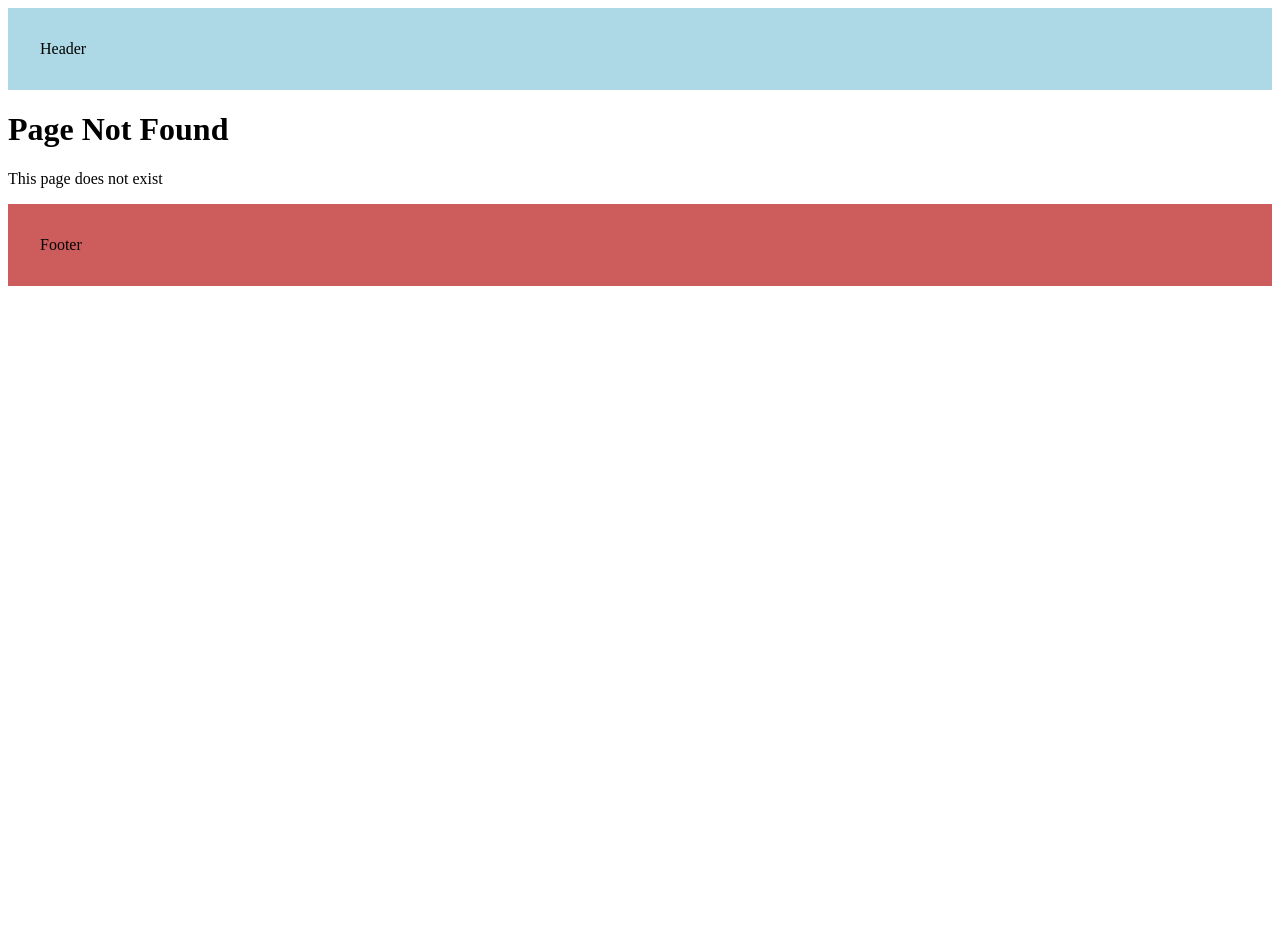
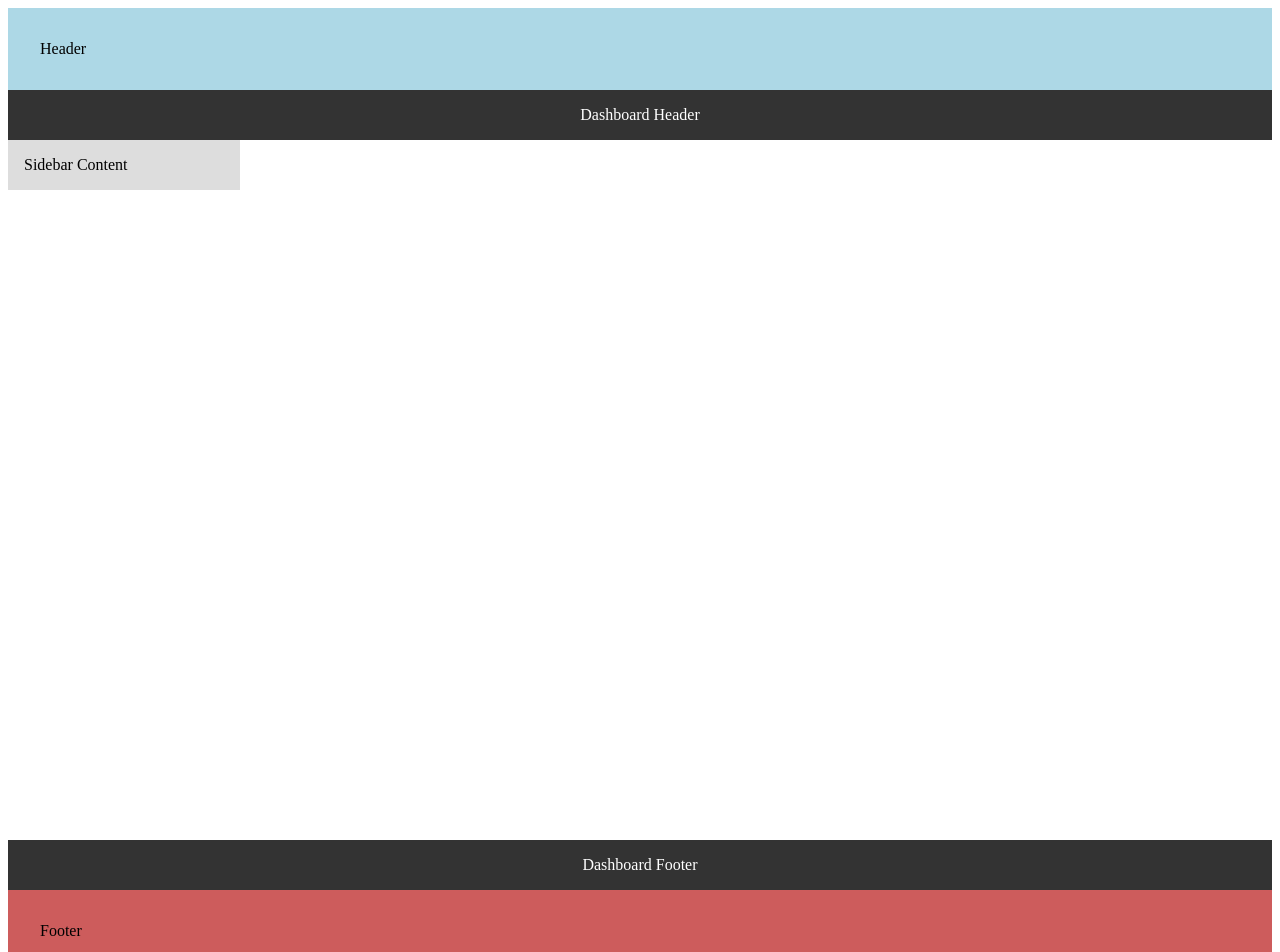
Before and after one commit to Yuwen-0/NextJs-Learning-Library, a Next.js app: page /complex-dashboard in a window 1280 px wide. Before the commit this address had no page. Shown: the top 952 px of the page. Before the commit the page ends 800 px from the top, so only its background shows below. Built offline with nearby package versions, Linux system fonts and the light colour scheme.

Commit message:
learn:error handling

```diff
--- /dev/null
+++ b/src/app/complex-dashboard/page.tsx
@@ -0,0 +1,42 @@
+import React from "react";
+
+type DashboardLayoutProps = {
+  children: React.ReactNode;
+};
+
+const DashboardLayout: React.FC<DashboardLayoutProps> = ({ children }) => {
+  return (
+    <div
+      style={{ display: "flex", minHeight: "100vh", flexDirection: "column" }}
+    >
+      <header
+        style={{
+          backgroundColor: "#333",
+          color: "white",
+          padding: "1rem",
+          textAlign: "center",
+        }}
+      >
+        Dashboard Header
+      </header>
+      <aside
+        style={{ backgroundColor: "#ddd", padding: "1rem", width: "200px" }}
+      >
+        Sidebar Content
+      </aside>
+      <main style={{ flex: 1, padding: "1rem" }}>{children}</main>
+      <footer
+        style={{
+          backgroundColor: "#333",
+          color: "white",
+          padding: "1rem",
+          textAlign: "center",
+        }}
+      >
+        Dashboard Footer
+      </footer>
+    </div>
+  );
+};
+
+export default DashboardLayout;
--- a/src/app/products/[productId]/reviews/[reviewId]/page.tsx
+++ b/src/app/products/[productId]/reviews/[reviewId]/page.tsx
@@ -10,11 +10,13 @@ export default function Reviews({
     reviewId: string;
   };
 }) {
+  /*
   const num = Math.floor(Math.random() * 5);
-  const num2 = "im tired";
   if (num > 1) {
     throw new Error("error");
   }
+  */
+
   if (parseInt(params.productId) > 1000) {
     notFound();
   }
```
Also changed, not shown: src/app/products/[productId]/layout.tsx (+6 -2 lines), src/app/products/error.tsx (added, +15 -0 lines).
